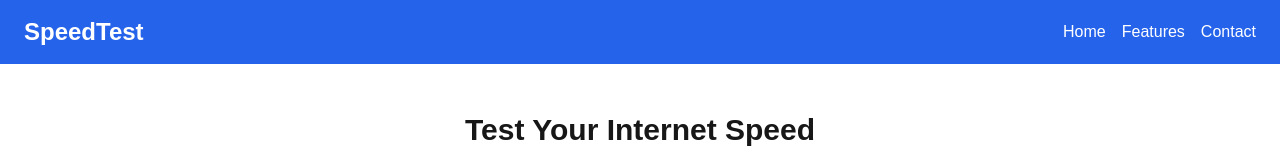
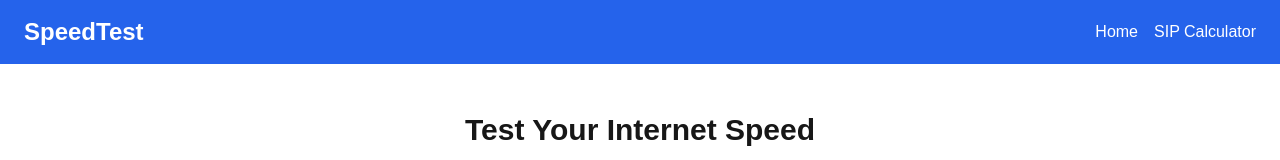
Before and after one commit to abhiyaduvanshis/net-speed-test, a Next.js app: page / in a window 1280 px wide. Shown: the top 160 px of the page. Built offline with nearby package versions, Linux system fonts and the light colour scheme.

Commit message:
Changes by abhishek

```diff
--- a/src/_components/Header.jsx
+++ b/src/_components/Header.jsx
@@ -6,8 +6,7 @@ export default function Header(){
             <nav>
                 <ul className="flex space-x-4">
                 <li><a href="#" className="hover:underline">Home</a></li>
-                <li><a href="#" className="hover:underline">Features</a></li>
-                <li><a href="#" className="hover:underline">Contact</a></li>
+                <li><a href="/calculator/sip-calculator" className="hover:underline">SIP Calculator</a></li>
                 </ul>
             </nav>
             </div>
```
